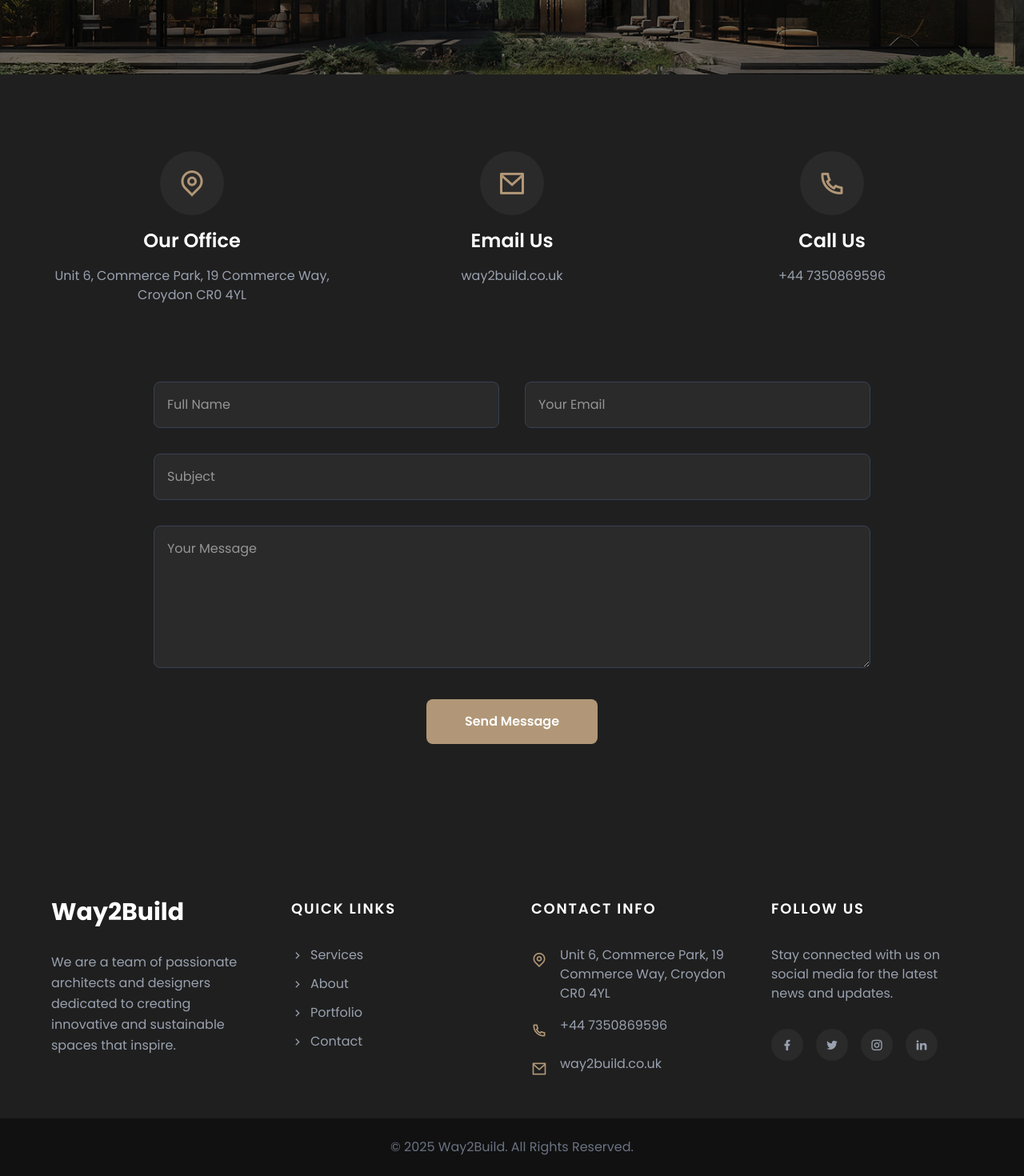
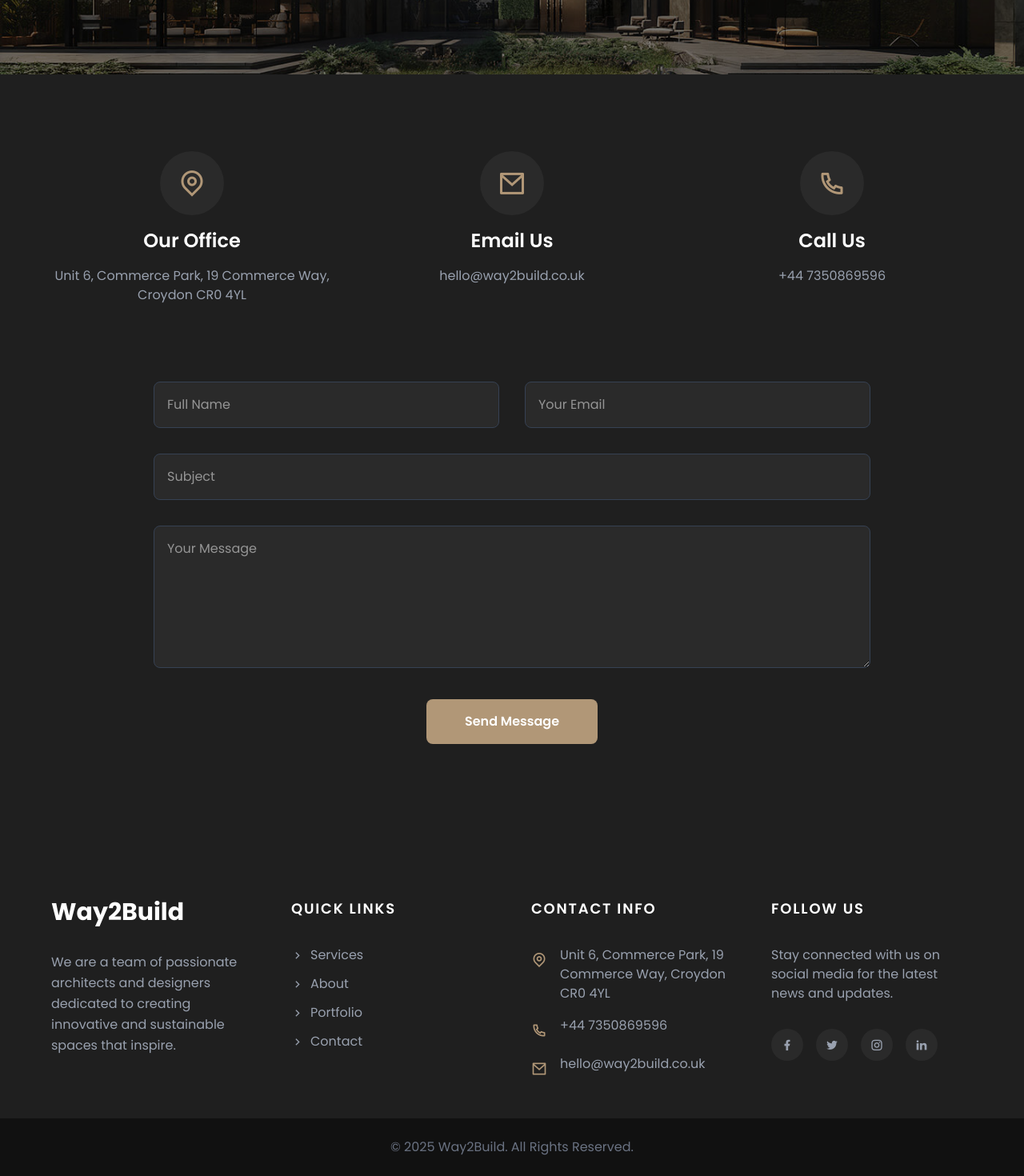
Before and after one commit to EktaThames/Way2Build, a Next.js app: page /contact in a window 1280 px wide. Shown: the part 387-1857 px from the top of the page at 80% size. Built offline with nearby package versions, Linux system fonts and the light colour scheme.

Commit message:
email id changed

```diff
--- a/app/contact/page.tsx
+++ b/app/contact/page.tsx
@@ -74,7 +74,7 @@ const ContactPage = () => {
               <i className="ri-mail-line"></i>
             </div>
             <h3 className="text-2xl font-semibold">Email Us</h3>
-            <p className="text-gray-400">way2build.co.uk</p>
+            <p className="text-gray-400">hello@way2build.co.uk</p>
           </div>
           <div className="flex flex-col items-center space-y-4">
             <div className="w-20 h-20 bg-[#2a2a2a] rounded-full flex items-center justify-center text-[#b19777] text-4xl mb-4">
--- a/components/layout/Footer.tsx
+++ b/components/layout/Footer.tsx
@@ -55,7 +55,7 @@ const Footer = () => {
               </li>
               <li className="flex items-start">
                 <i className="ri-mail-line text-[#b19777] text-xl mr-4 mt-1"></i>
-                <span>way2build.co.uk</span>
+                <span>hello@way2build.co.uk</span>
               </li>
             </ul>
           </div>
```
